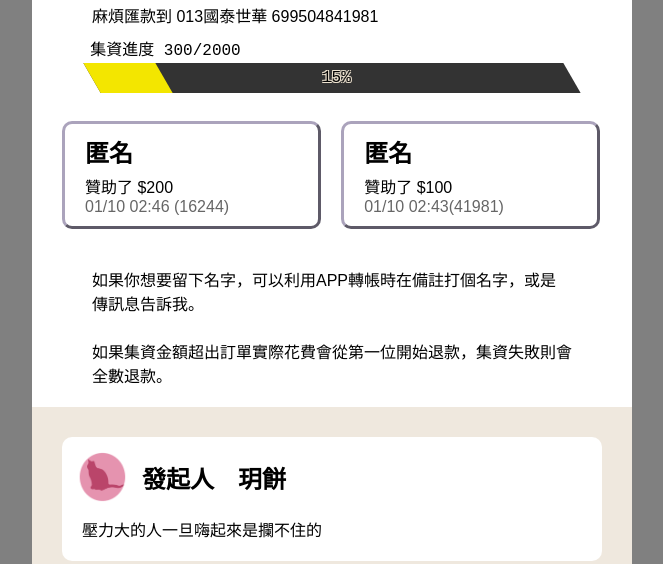
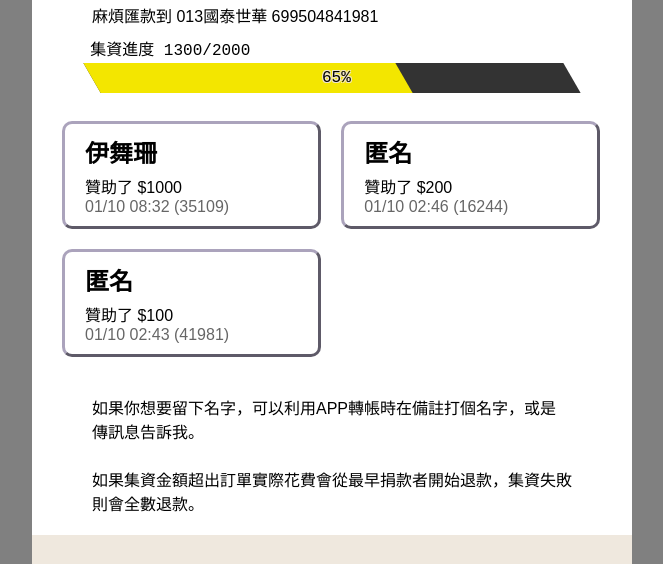
Before and after one commit to SherryYueChiu/Crowdfunding, a Vue app: page / in a window 1280 px wide. Shown: the part 1100-1664 px from the top of the page, without its empty margins (308-971 px from the left). Built offline with nearby package versions, Linux system fonts and the light colour scheme.

Commit message:
抖內更新

```diff
--- a/src/components/Atteendee.vue
+++ b/src/components/Atteendee.vue
@@ -5,12 +5,16 @@ const funded = ref(0);
 const fundTarget = ref(2000);
 
 let attendeeList = ref<AttendeeType[]>([{
+  donateAmount: 1000,
+  donateTime: '01/10 08:32 (35109)',
+  name: '伊舞珊',
+},{
   donateAmount: 200,
   donateTime: '01/10 02:46 (16244)',
   name: '匿名',
 },{
   donateAmount: 100,
-  donateTime: '01/10 02:43(41981)',
+  donateTime: '01/10 02:43 (41981)',
   name: '匿名',
 }]);
 
@@ -44,7 +48,7 @@ funded.value = attendeeList.value.reduce((total, attendee) => {
     <div class="copywriting"><br />
       <p>如果你想要留下名字，可以利用APP轉帳時在備註打個名字，或是傳訊息告訴我。
       </p>
-      <p>如果集資金額超出訂單實際花費會從第一位開始退款，集資失敗則會全數退款。
+      <p>如果集資金額超出訂單實際花費會從最早捐款者開始退款，集資失敗則會全數退款。
       </p>
     </div>
   </div>
```
